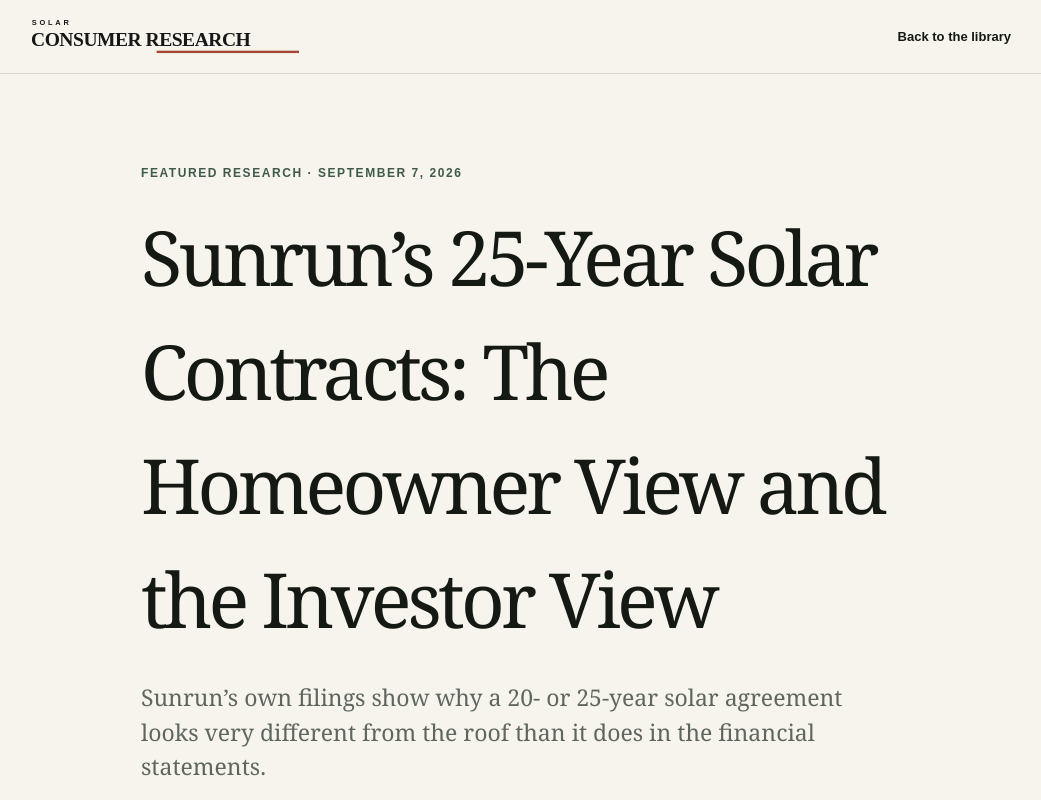
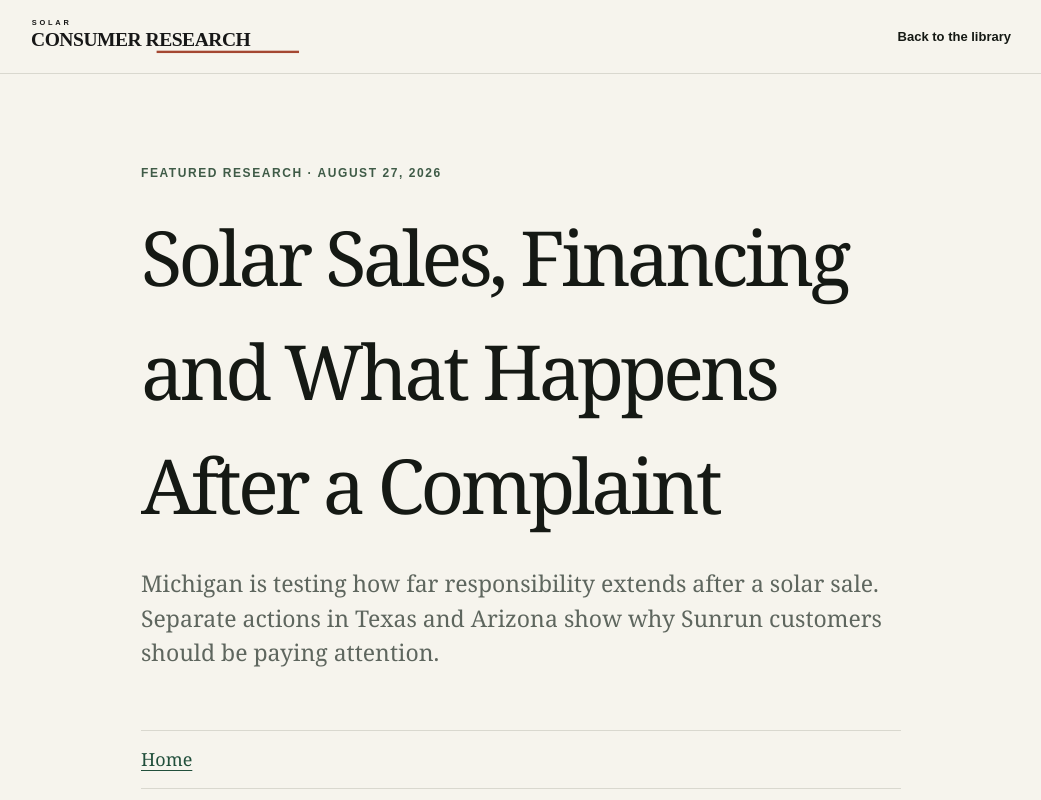
Before and after one commit to Decentralized-Rob/solar-consumer-research, a Next.js app: page /research/solar-sales-financing-after-complaint in a window 1280 px wide. Shown: the top 800 px of the page, without its empty margins (119-1160 px from the left). Built offline with nearby package versions, Linux system fonts and the light colour scheme.

Commit message:
Keep existing research story metadata pinned to its own record

```diff
--- a/app/research/solar-sales-financing-after-complaint/page.tsx
+++ b/app/research/solar-sales-financing-after-complaint/page.tsx
@@ -2,8 +2,9 @@ import type { Metadata } from "next";
 import Link from "next/link";
 import { InfoPage } from "../../../components/info-page";
 import { featuredStateSources } from "../../../lib/featured-state-sources";
-import { featuredResearchStory } from "../../../lib/research-stories";
+import { researchStories } from "../../../lib/research-stories";
 
+const featuredResearchStory = researchStories.find((story) => story.id === "solar-sales-financing-after-complaint")!;
 const michiganSource = featuredStateSources.MI[0];
 const texasSource = featuredStateSources.TX[0];
 const arizonaAgreement = featuredStateSources.AZ[0];
```
